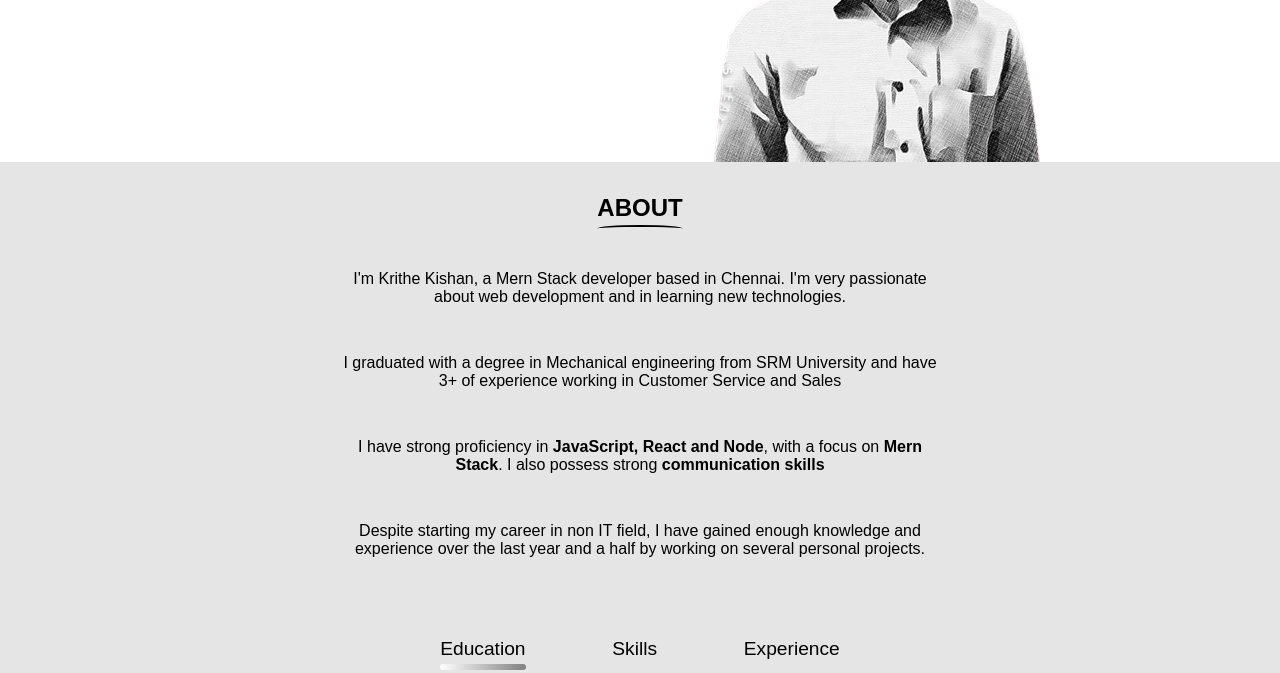
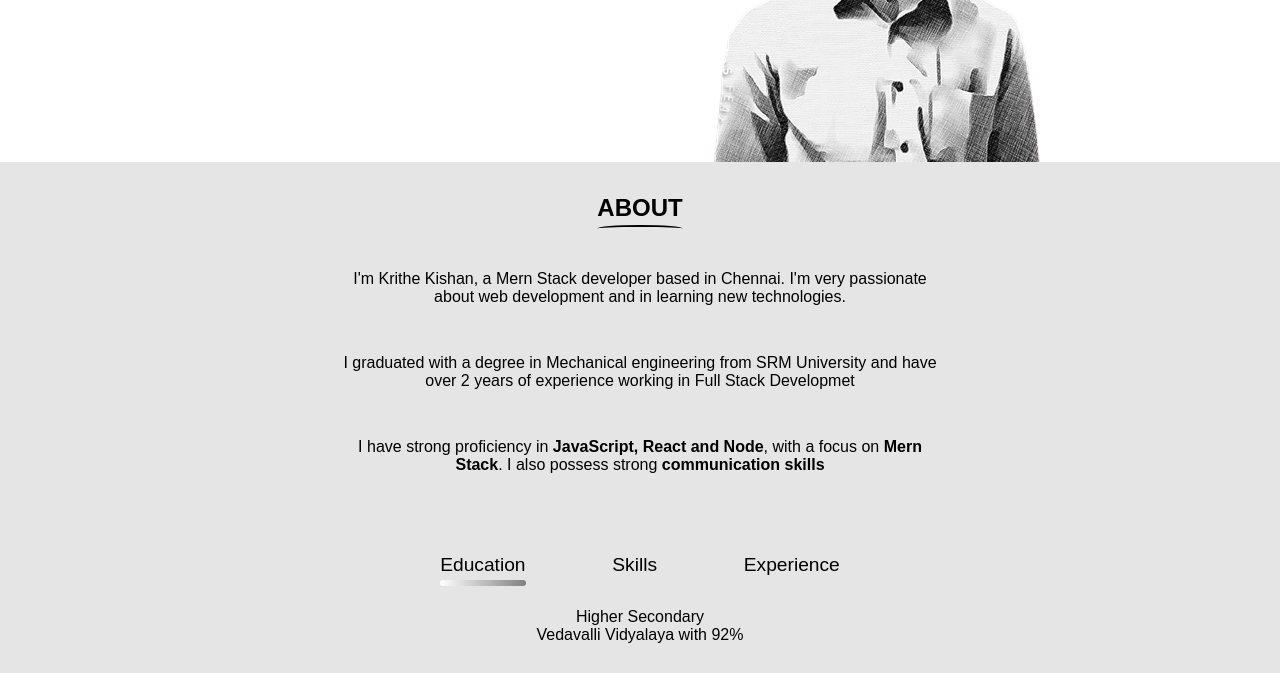
Before and after one commit to Krithe-dd/Krithe-dd.github.io, a plain HTML site: page index.html in a window 1280 px wide. Shown: the part 435-1108 px from the top of the page. Drawn offline with Linux system fonts and the light colour scheme; a web font is replaced by a local one.

Commit message:
Changes in About section

```diff
--- a/index.html
+++ b/index.html
@@ -43,7 +43,7 @@
       </p>
       <p>
         I graduated with a degree in Mechanical engineering from SRM University
-        and have 3+ of experience working in Customer Service and Sales
+        and have over 2 years of experience working in Full Stack Developmet
       </p>
       <p>
         I have strong proficiency in
@@ -51,11 +51,7 @@
         <strong>Mern Stack</strong>. I also possess strong
         <strong> communication skills</strong>
       </p>
-      <p>
-        Despite starting my career in non IT field, I have gained enough
-        knowledge and experience over the last year and a half by working on
-        several personal projects.
-      </p>
+
       <div class="tabs">
         <div class="tab-titles">
           <span class="tab-link active-link" id="education">Education</span>
@@ -100,8 +96,8 @@
               Services - Associate
             </li>
             <li>
-              <span>June 2022 - Present</span><br />Concentrix - Technical
-              Support
+              <span>June 2022 - Present</span><br />Concentrix - Mern Stack
+              Developer
             </li>
           </ul>
         </div>
```
